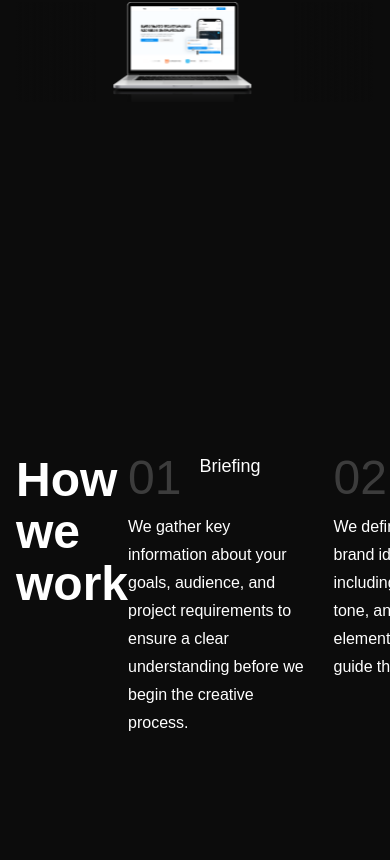
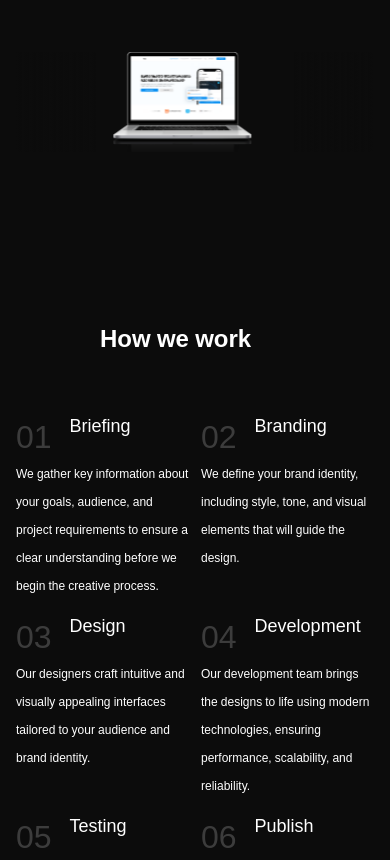
Before and after one commit to NikolozBeqauri/teamProfile, a Next.js app: page /en in a window 390 px wide. Shown: the part 1304-2164 px from the top of the page. Built offline with nearby package versions, Linux system fonts and the light colour scheme.

Commit message:
feat: added responsive

```diff
--- a/app/components/HowWeWork/HowWeWork.module.scss
+++ b/app/components/HowWeWork/HowWeWork.module.scss
@@ -1,4 +1,5 @@
 @use '../../_colors.scss' as *;
+
 .wrapper {
   max-width: 1560px;
   width: 100%;
@@ -6,12 +7,14 @@
   margin: 0 auto;
   display: flex;
   justify-content: space-between;
+  gap: 32px;
 }
 
 .wrapper h2 {
   font-size: 48px;
   font-weight: 700;
   line-height: 52px;
+  min-width: 190px;
 }
 
 .stepsWrapper {
@@ -25,7 +28,7 @@
 .cards {
   display: grid;
   grid-template-columns: repeat(3, 1fr);
-  row-gap: 140px;
+  row-gap: 120px;
   column-gap: 28px;
 }
 
@@ -58,3 +61,59 @@
   font-size: 16px;
   line-height: 28px;
 }
+
+@media (max-width: 1024px) {
+  .wrapper {
+    flex-direction: column;
+    align-items: center;
+    padding: 160px 16px 0px 16px;
+    gap: 48px;
+  }
+
+  .wrapper h2 {
+    font-size: 36px;
+  }
+
+  .wrapper h2>p {
+    display: inline-block;
+  }
+}
+
+@media (max-width: 850px) {
+  .wrapper h2 {
+    font-size: 32px;
+  }
+
+  .cards {
+    grid-template-columns: repeat(2, 1fr);
+    row-gap: 32px;
+    column-gap: 32px;
+  }
+}
+@media (max-width: 768px) {
+  .wrapper h2 {
+    font-size: 28px;
+  }
+  .header {
+    margin-bottom: 0px;
+  }
+  .stepCard p {
+    font-size: 12px;
+  }
+  .stepCard h3 {
+    font-size: 18px;
+  }
+  .stepCard span {
+    font-size: 32px;
+  }
+}
+
+@media (max-width: 630px) {
+  .wrapper h2 {
+    font-size: 24px;
+  }
+  .cards {
+    row-gap: 12px;
+    column-gap: 12px;
+  }
+}
--- a/app/components/OurPartners/OurPartners.module.scss
+++ b/app/components/OurPartners/OurPartners.module.scss
@@ -39,7 +39,7 @@
     .texts h2 {
         text-align: center;
         font-size: 36px;
-        margin-top: 50px;
+        margin-top: 100px;
     }
 
     .texts p {
```
